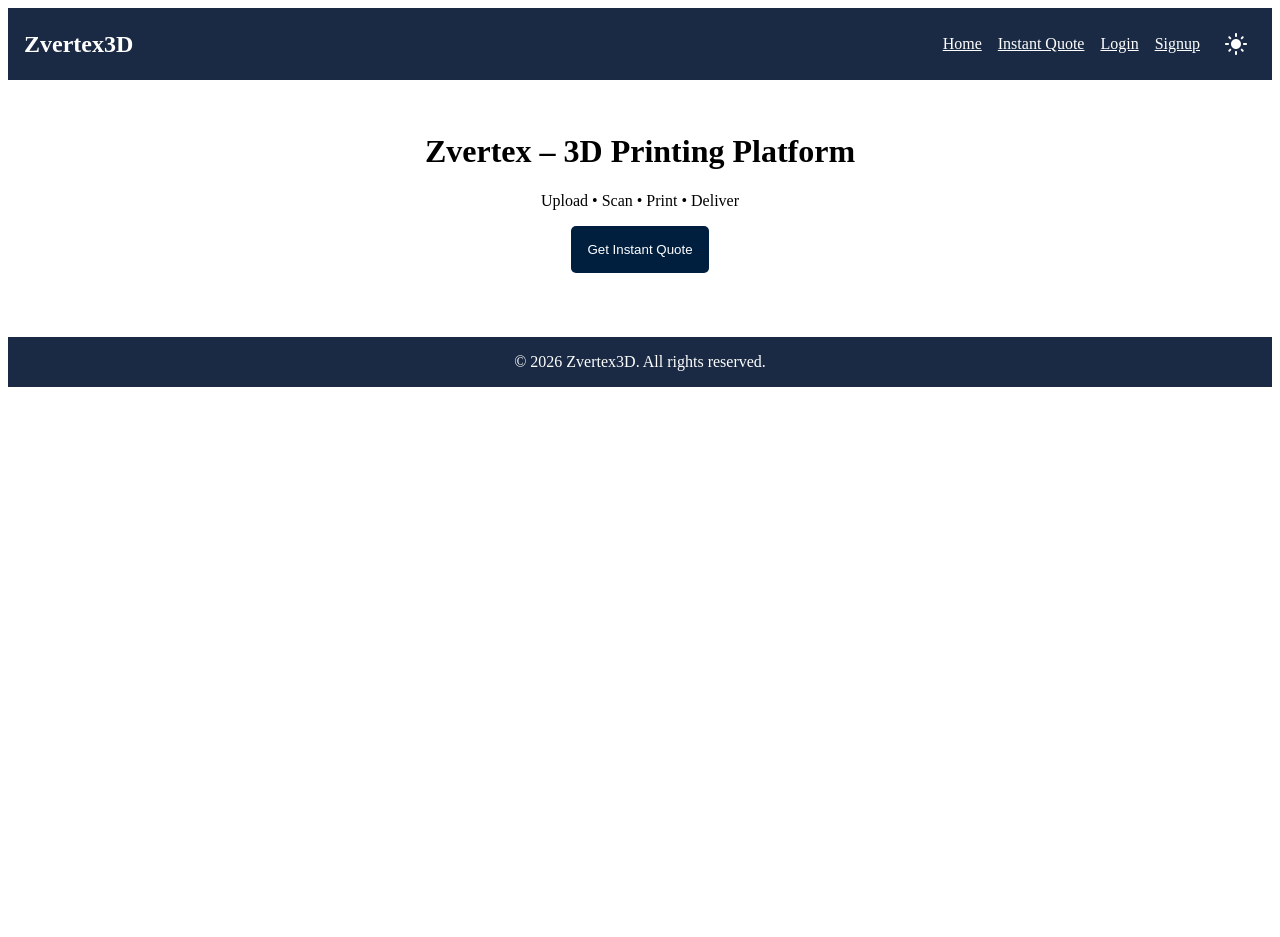
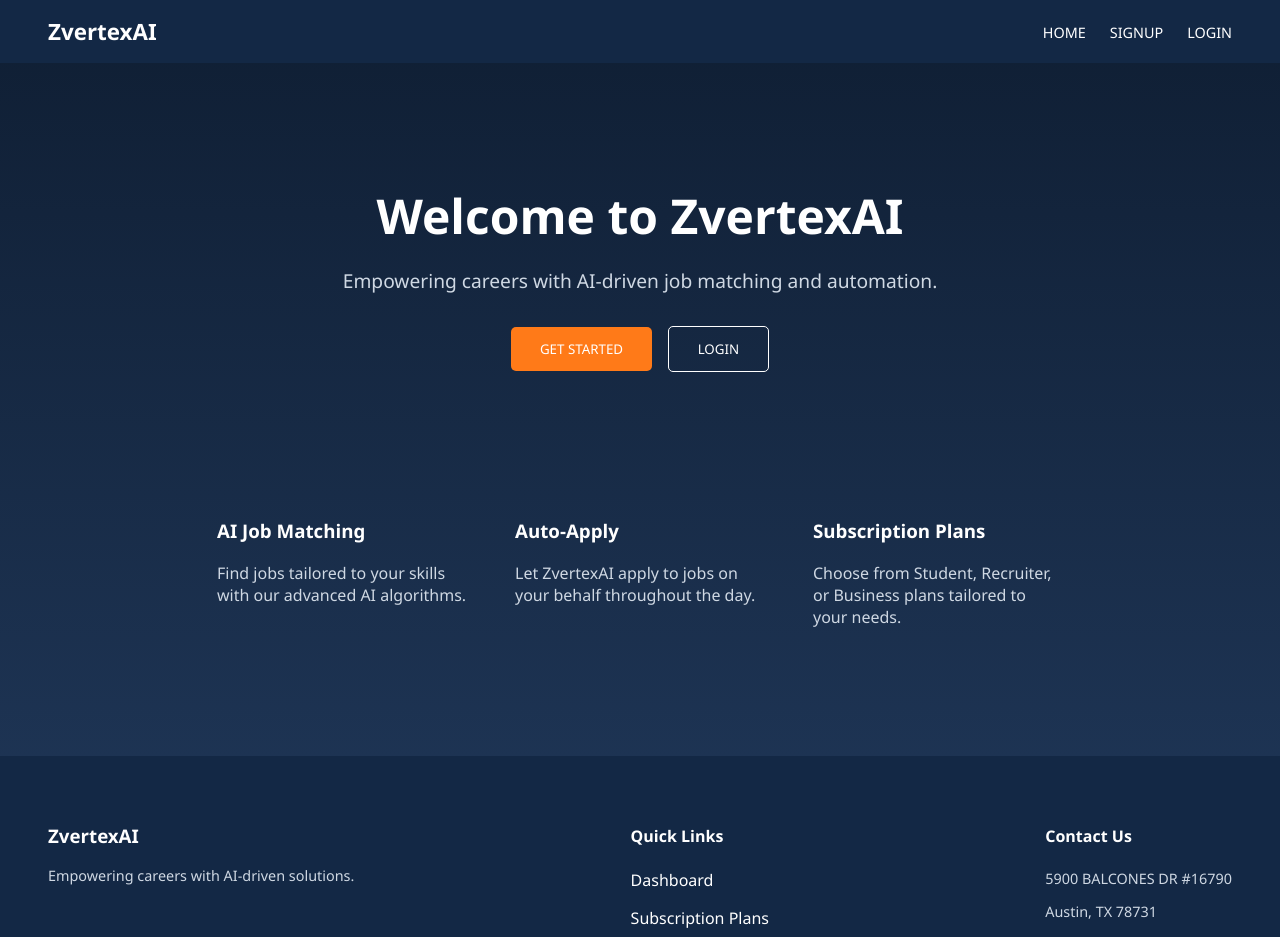
Before and after one commit to zvertex3d/zvertex3d, a React (Create React App) app in the folder client/: page / in a window 1280 px wide. Shown: the top 937 px of the page. Before the commit the page ends 800 px from the top, so only its background shows below. Built offline with nearby package versions, Linux system fonts and the light colour scheme.

Commit message:
added logic outline + colors

```diff
--- a/client/src/components/Footer.js
+++ b/client/src/components/Footer.js
@@ -1,15 +1,64 @@
 export default function Footer() {
   return (
-    <footer
-      style={{
-        background: "#1a2a44",
-        color: "#fff",
-        textAlign: "center",
-        padding: "1rem",
-        marginTop: "2rem"
-      }}
-    >
-      © {new Date().getFullYear()} Zvertex3D. All rights reserved.
+    <footer style={footer}>
+      <div style={grid}>
+        <div>
+          <h3>ZvertexAI</h3>
+          <p style={muted}>
+            Empowering careers with AI-driven solutions.
+          </p>
+        </div>
+
+        <div>
+          <h4>Quick Links</h4>
+          <p>Dashboard</p>
+          <p>Subscription Plans</p>
+        </div>
+
+        <div>
+          <h4>Contact Us</h4>
+          <p style={muted}>5900 BALCONES DR #16790</p>
+          <p style={muted}>Austin, TX 78731</p>
+          <p style={muted}>Phone: 737-239-0920</p>
+          <button style={outlineBtn}>REACH OUT</button>
+        </div>
+      </div>
+
+      <p style={copy}>© 2025 ZvertexAI. All rights reserved.</p>
     </footer>
   );
 }
+
+const footer = {
+  background: "#132845",
+  padding: "3rem",
+  marginTop: "4rem"
+};
+
+const grid = {
+  display: "flex",
+  justifyContent: "space-between",
+  gap: "2rem"
+};
+
+const muted = {
+  color: "#cfd8e3",
+  fontSize: "0.9rem"
+};
+
+const outlineBtn = {
+  marginTop: "1rem",
+  background: "transparent",
+  border: "1px solid #fff",
+  color: "#fff",
+  padding: "0.5rem 1.2rem",
+  borderRadius: "5px",
+  cursor: "pointer"
+};
+
+const copy = {
+  textAlign: "center",
+  marginTop: "2rem",
+  color: "#cfd8e3",
+  fontSize: "0.8rem"
+};
--- a/client/src/components/Navbar.js
+++ b/client/src/components/Navbar.js
@@ -1,49 +1,32 @@
 import { Link } from "react-router-dom";
-import { IconButton } from "@mui/material";
-import DarkModeIcon from "@mui/icons-material/DarkMode";
-import LightModeIcon from "@mui/icons-material/LightMode";
 
-export default function Navbar({ mode, toggleTheme }) {
+export default function Navbar() {
   return (
-    <nav
-      style={{
-        background: "#1a2a44",
-        padding: "1rem",
-        display: "flex",
-        justifyContent: "space-between",
-        alignItems: "center"
-      }}
-    >
-      <Link
-        to="/"
-        style={{
-          color: "#fff",
-          fontSize: "1.5rem",
-          fontWeight: "bold",
-          textDecoration: "none"
-        }}
-      >
-        Zvertex3D
-      </Link>
-
-      <div style={{ display: "flex", alignItems: "center" }}>
-        <Link to="/" style={{ color: "#fff", marginRight: "1rem" }}>
-          Home
-        </Link>
-        <Link to="/instant-quote" style={{ color: "#fff", marginRight: "1rem" }}>
-          Instant Quote
-        </Link>
-        <Link to="/login" style={{ color: "#fff", marginRight: "1rem" }}>
-          Login
-        </Link>
-        <Link to="/signup" style={{ color: "#fff", marginRight: "1rem" }}>
-          Signup
-        </Link>
-
-        <IconButton onClick={toggleTheme} style={{ color: "#fff" }}>
-          {mode === "light" ? <DarkModeIcon /> : <LightModeIcon />}
-        </IconButton>
+    <nav style={nav}>
+      <div style={logo}>ZvertexAI</div>
+      <div>
+        <Link to="/" style={link}>HOME</Link>
+        <Link to="/signup" style={link}>SIGNUP</Link>
+        <Link to="/login" style={link}>LOGIN</Link>
       </div>
     </nav>
   );
 }
+
+const nav = {
+  display: "flex",
+  justifyContent: "space-between",
+  alignItems: "center",
+  padding: "1rem 3rem",
+  background: "#132845"
+};
+
+const logo = {
+  fontSize: "1.4rem",
+  fontWeight: "600"
+};
+
+const link = {
+  marginLeft: "1.5rem",
+  fontSize: "0.9rem"
+};
--- a/client/src/index.js
+++ b/client/src/index.js
@@ -1,6 +1,7 @@
 import React from "react";
 import ReactDOM from "react-dom/client";
 import App from "./App";
+import "./styles/theme.css";
 
 const root = ReactDOM.createRoot(document.getElementById("root"));
 root.render(<App />);
--- a/client/src/pages/Home.js
+++ b/client/src/pages/Home.js
@@ -2,22 +2,93 @@ import { Link } from "react-router-dom";
 
 export default function Home() {
   return (
-    <div style={{ padding: "2rem", textAlign: "center" }}>
-      <h1>Zvertex – 3D Printing Platform</h1>
-      <p>Upload • Scan • Print • Deliver</p>
+    <>
+      <section style={hero}>
+        <h1 style={title}>Welcome to ZvertexAI</h1>
+        <p style={subtitle}>
+          Empowering careers with AI-driven job matching and automation.
+        </p>
 
-      <Link to="/instant-quote">
-        <button style={btn}>Get Instant Quote</button>
-      </Link>
+        <div style={{ marginTop: "2rem" }}>
+          <Link to="/signup">
+            <button style={cta}>GET STARTED</button>
+          </Link>
+          <Link to="/login">
+            <button style={secondary}>LOGIN</button>
+          </Link>
+        </div>
+      </section>
+
+      <section style={features}>
+        <Feature
+          title="AI Job Matching"
+          desc="Find jobs tailored to your skills with our advanced AI algorithms."
+        />
+        <Feature
+          title="Auto-Apply"
+          desc="Let ZvertexAI apply to jobs on your behalf throughout the day."
+        />
+        <Feature
+          title="Subscription Plans"
+          desc="Choose from Student, Recruiter, or Business plans tailored to your needs."
+        />
+      </section>
+    </>
+  );
+}
+
+function Feature({ title, desc }) {
+  return (
+    <div style={featureBox}>
+      <h3>{title}</h3>
+      <p style={{ color: "#cfd8e3" }}>{desc}</p>
     </div>
   );
 }
 
-const btn = {
-  background: "#001f3f",
+/* STYLES */
+const hero = {
+  textAlign: "center",
+  padding: "5rem 2rem"
+};
+
+const title = {
+  fontSize: "3rem",
+  marginBottom: "1rem"
+};
+
+const subtitle = {
+  fontSize: "1.2rem",
+  color: "#cfd8e3"
+};
+
+const cta = {
+  background: "#ff7a18",
+  border: "none",
   color: "#fff",
-  padding: "1rem",
-  border: "none",
+  padding: "0.8rem 1.8rem",
+  borderRadius: "5px",
+  marginRight: "1rem",
+  cursor: "pointer"
+};
+
+const secondary = {
+  background: "transparent",
+  border: "1px solid #fff",
+  color: "#fff",
+  padding: "0.8rem 1.8rem",
   borderRadius: "5px",
   cursor: "pointer"
 };
+
+const features = {
+  display: "flex",
+  justifyContent: "center",
+  gap: "3rem",
+  padding: "3rem"
+};
+
+const featureBox = {
+  maxWidth: "250px",
+  textAlign: "left"
+};
--- /dev/null
+++ b/client/src/styles/theme.css
@@ -0,0 +1,15 @@
+body {
+  margin: 0;
+  font-family: "Segoe UI", Tahoma, Geneva, Verdana, sans-serif;
+  background: linear-gradient(180deg, #0f1e33, #243e63);
+  color: #ffffff;
+}
+
+a {
+  text-decoration: none;
+  color: inherit;
+}
+
+button {
+  font-family: inherit;
+}
```
